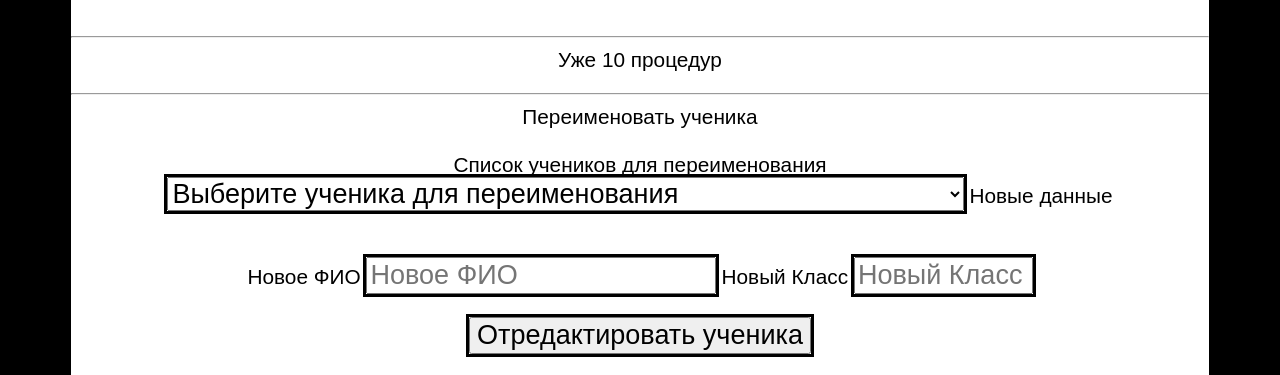
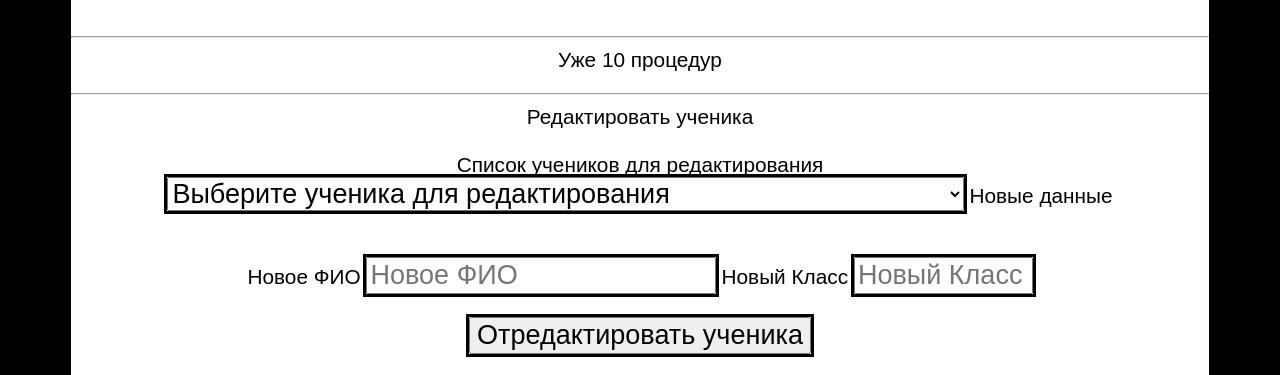
Before and after one commit to Faralaks/Massage, a Flask app: page / in a window 1280 px wide. Shown: the part 831-1206 px from the top of the page. Run offline with Flask 2, Linux system fonts and the light colour scheme; the visitor is signed in with stand-in values (Sample User, id 1); data that the repository does not hold is empty.

Commit message:
Немного изменены надписи

```diff
--- a/templates/index.html
+++ b/templates/index.html
@@ -103,10 +103,10 @@
                 {% if i[1] >= 10 %} <a>{{ i[0]+' — '+str(i[1]) }}</a><br>{% endif %}
             {%  endfor %}
     </p><hr>
-            <span>Переименовать ученика</span> <br><br>
-            <label>Список учеников для переименования
+            <span>Редактировать ученика</span> <br><br>
+            <label>Список учеников для редактирования
                 <select name="change" style="width: 70%" onchange="let u = this.value.split(' — '); newFio.value = u[0]; newGrade.value = u[1]; ">
-                    <option>Выберите ученика для переименования</option>
+                    <option>Выберите ученика для редактирования</option>
                     {% for i in people %}
                     <option>{{ i[0] }}</option>
                     {%  endfor %}
@@ -114,7 +114,7 @@
             </label>
 
             <span>Новые данные</span> <br>
-            <form>
+            <form action="{{ url_for('change') }}" method="post">
             <label>Новое ФИО
                 <input type="text" id="newFio" maxlength="32" name="fam" placeholder="Новое ФИО" style="width: 30%; margin-top: 2%;">
             </label>
```
